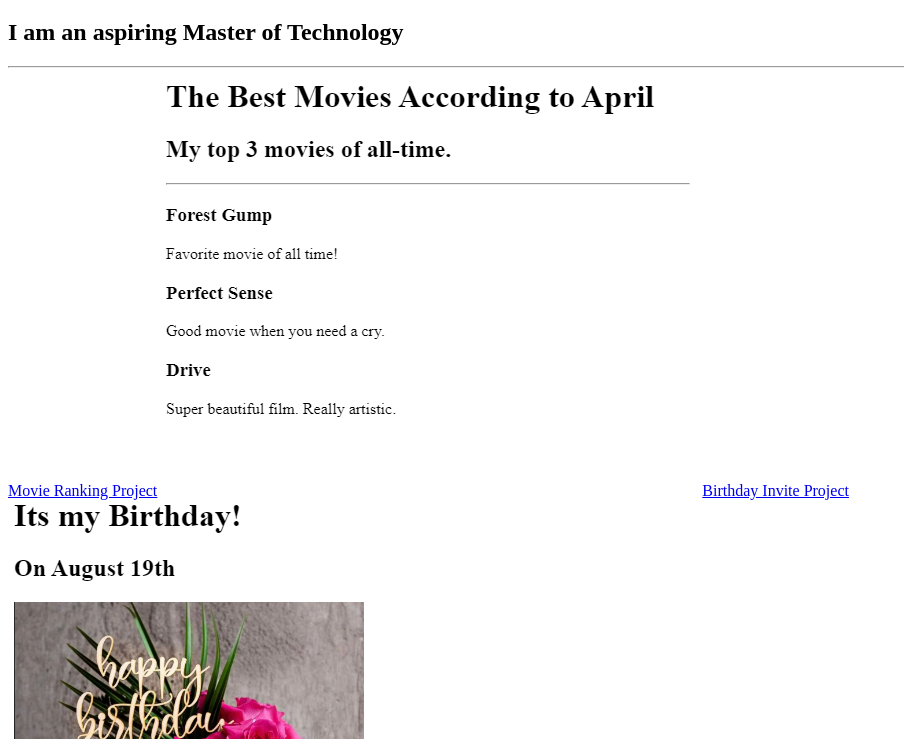
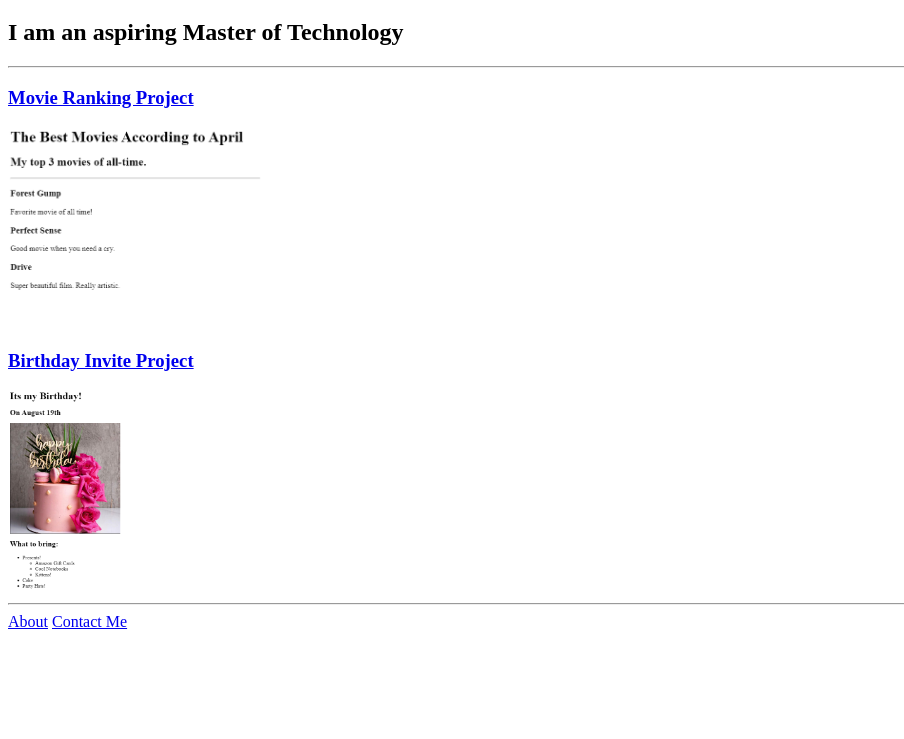
Before and after one commit to aprilcleary/html-portfolio, a plain HTML site: page index.html in a window 1280 px wide. Shown: the part 61-800 px from the top of the page, without its empty margins (0-904 px from the left). Drawn offline with Linux system fonts and the light colour scheme.

Commit message:
Update index.html

```diff
--- a/index.html
+++ b/index.html
@@ -4,30 +4,19 @@
 <head>
     <meta charset="UTF-8">
     <meta name="viewport" content="width=device-width, initial-scale=1.0">
-    <title>Document</title>
+    <title>yo mom</title>
 </head>
 <body>
     <h1>April Cleary's Portfolio</h1>
     <h2>I am an aspiring Master of Technology</h2>
     <hr>
-    <a href="./public/movie-ranking.html">Movie Ranking Project</a>
-    <img src="./assets/images/movie-list.png" alt="Favorite movie list">
-    <a href="./public/birthday-invite.html">Birthday Invite Project</a>
-    <img src="./assets/images/birthday-invite.png" alt="birthday invitation">
-
+    <h3><a href="./public/movie-ranking.html">Movie Ranking Project</a></h3>
+    <img src="./assets/images/movie-list.png" alt="Favorite movie list" height="200">
+    <h3><a href="./public/birthday-invite.html">Birthday Invite Project</a></h3>
+    <img src="./assets/images/birthday-invite.png" alt="birthday invitation" height="200">
+    <hr>
+    <a href="./public/about.html">About</a>
+    <a href="./public/contact.html">Contact Me</a>
 
 </body>
 </html>
-<!-- TODO 2: Add Your previous projects' HTML into the public folder -->
-
-<!-- TODO 3: Take screenshots of your project previews and add the images to the images folder -->
-
-<!-- TODO 4: Add titles/subtitles etc. -->
-
-<!-- TODO 5: Add a link to the project pages -->
-
-<!-- TODO 6: Add images to show the project previews
-HINT for TODO 6: You can use the height attribute set to 200 to make the image smaller:
-https://developer.mozilla.org/en-US/docs/Web/HTML/Element/img#attr-height -->
-
-<!-- TODO 7: Add the Contact Me and About Me page links -->
```
